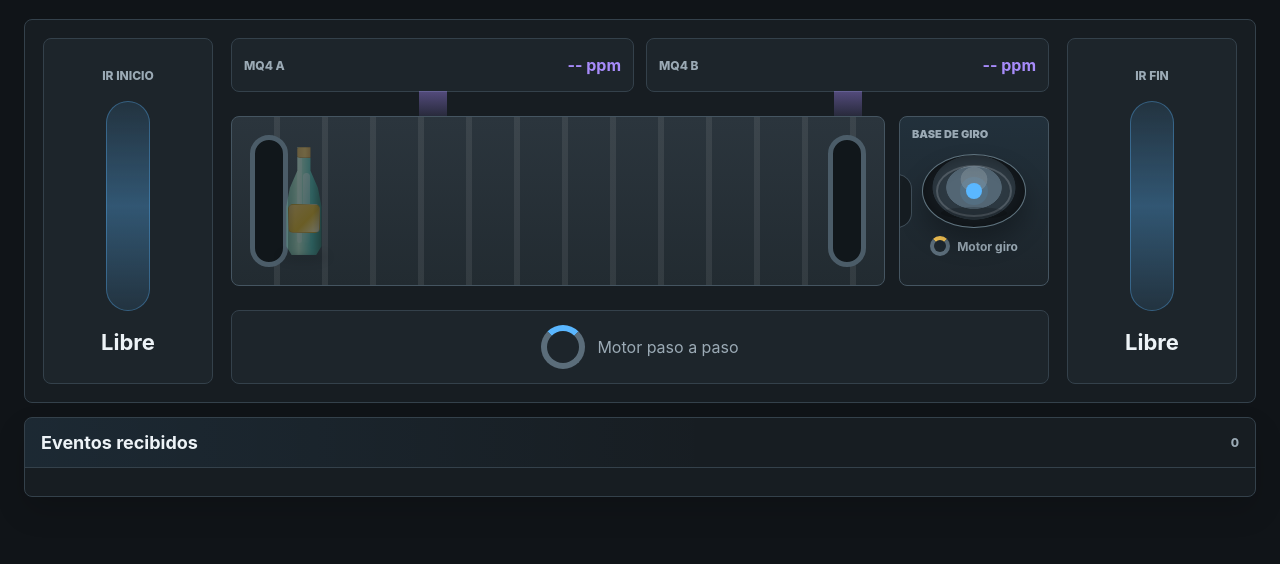
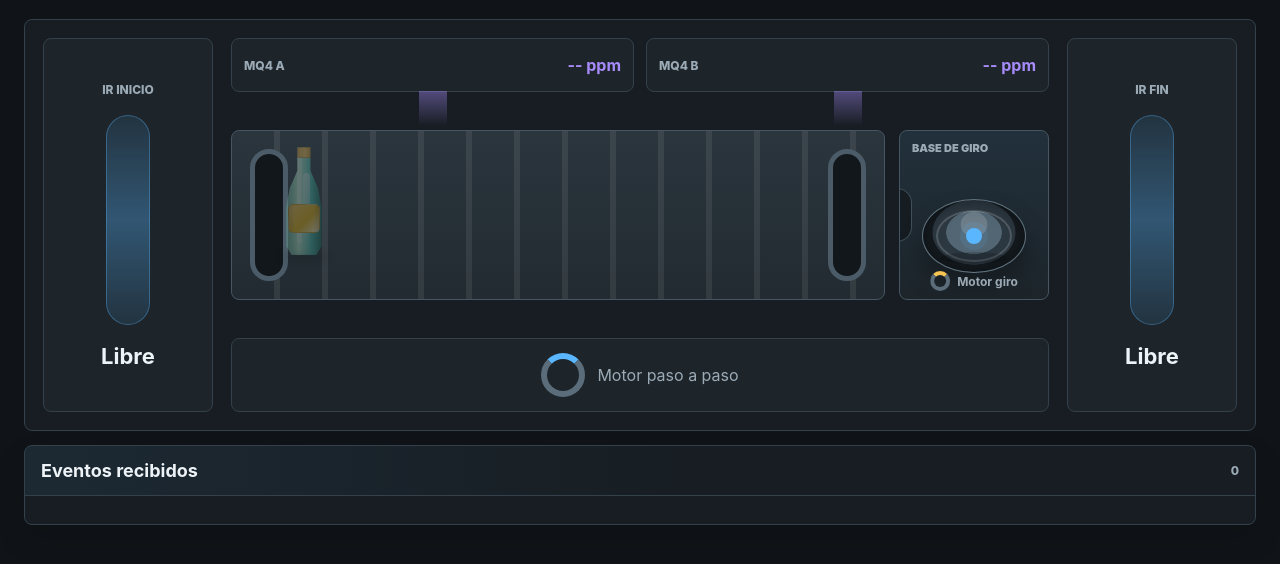
Before and after one commit to elkks19/proyecto-automatizacion, a plain HTML site: page hmi/static/index.html in a window 1280 px wide. Shown: the part 140-704 px from the top of the page. Drawn offline with Linux system fonts and the light colour scheme; no server answers.

Commit message:
arregladas animacinoes y otras cosas

```diff
--- a/hmi/static/styles.css
+++ b/hmi/static/styles.css
@@ -171,7 +171,7 @@ h1 {
   min-width: 0;
   display: grid;
   grid-template-rows: auto 1fr auto;
-  gap: 14px;
+  gap: 28px;
 }
 
 .vision-window {
@@ -333,10 +333,13 @@ h1 {
 
 .transport-zone {
   position: relative;
+  --turntable-width: 150px;
+  --turntable-center-x: 75px;
+  --bottle-width: 64px;
   align-self: center;
   min-height: 190px;
   display: grid;
-  grid-template-columns: minmax(210px, 1fr) 150px;
+  grid-template-columns: minmax(210px, 1fr) var(--turntable-width);
   gap: 14px;
   align-items: center;
 }
@@ -385,10 +388,6 @@ h1 {
 .turntable-station {
   position: relative;
   height: 170px;
-  display: grid;
-  align-content: center;
-  justify-items: center;
-  gap: 8px;
   overflow: hidden;
   background:
     linear-gradient(180deg, rgba(90, 183, 255, 0.08), rgba(90, 183, 255, 0)),
@@ -421,10 +420,12 @@ h1 {
 }
 
 .turntable {
-  position: relative;
+  position: absolute;
+  left: 50%;
+  bottom: 26px;
   width: 104px;
   height: 74px;
-  margin-top: 8px;
+  transform: translateX(-50%);
   border-radius: 50%;
   background:
     radial-gradient(ellipse at 50% 34%, rgba(237, 243, 247, 0.16) 0 18%, transparent 19%),
@@ -470,9 +471,14 @@ h1 {
 }
 
 .turntable-motor {
+  position: absolute;
+  left: 50%;
+  bottom: 8px;
+  transform: translateX(-50%);
   display: flex;
   align-items: center;
   gap: 7px;
+  width: max-content;
   color: var(--muted);
   font-size: 12px;
   font-weight: 800;
@@ -501,8 +507,8 @@ h1 {
 .bottle {
   position: absolute;
   left: 5%;
-  top: 36px;
-  width: 64px;
+  top: 22px;
+  width: var(--bottle-width);
   height: 118px;
   opacity: 0.35;
   transition: left 0.6s ease, opacity 0.25s ease;
@@ -612,8 +618,8 @@ h1 {
 }
 
 .bottle.at-end {
-  left: calc(100% - 106px);
-  top: 28px;
+  left: calc(100% - var(--turntable-center-x) - (var(--bottle-width) / 2));
+  top: 22px;
   opacity: 1;
 }
 
@@ -955,7 +961,7 @@ h1 {
 
 @keyframes beltMove {
   from { transform: translateX(0); }
-  to { transform: translateX(-48px); }
+  to { transform: translateX(48px); }
 }
 
 @keyframes spin {
@@ -968,7 +974,7 @@ h1 {
 
 @keyframes bottleTravel {
   from { left: 5%; }
-  to { left: calc(100% - 106px); }
+  to { left: calc(100% - var(--turntable-center-x) - (var(--bottle-width) / 2)); }
 }
 
 @keyframes labelSpin {
```
Also changed, not shown: 1 other file.
